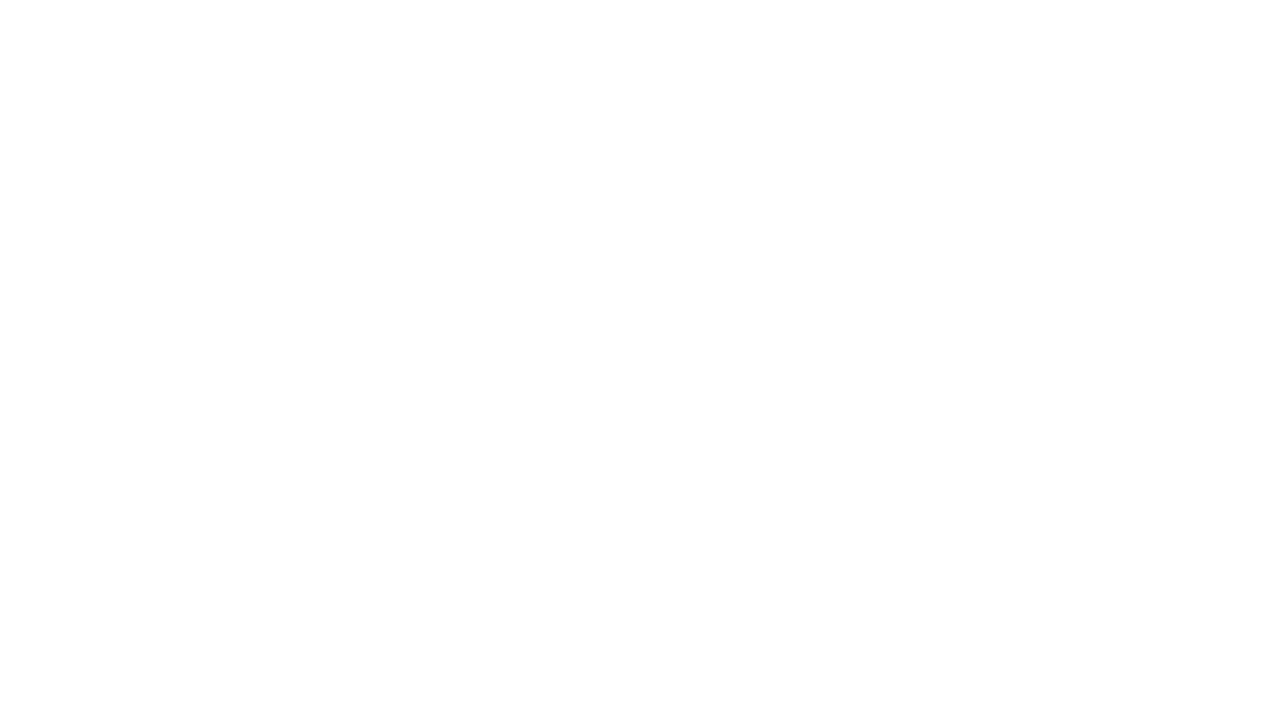
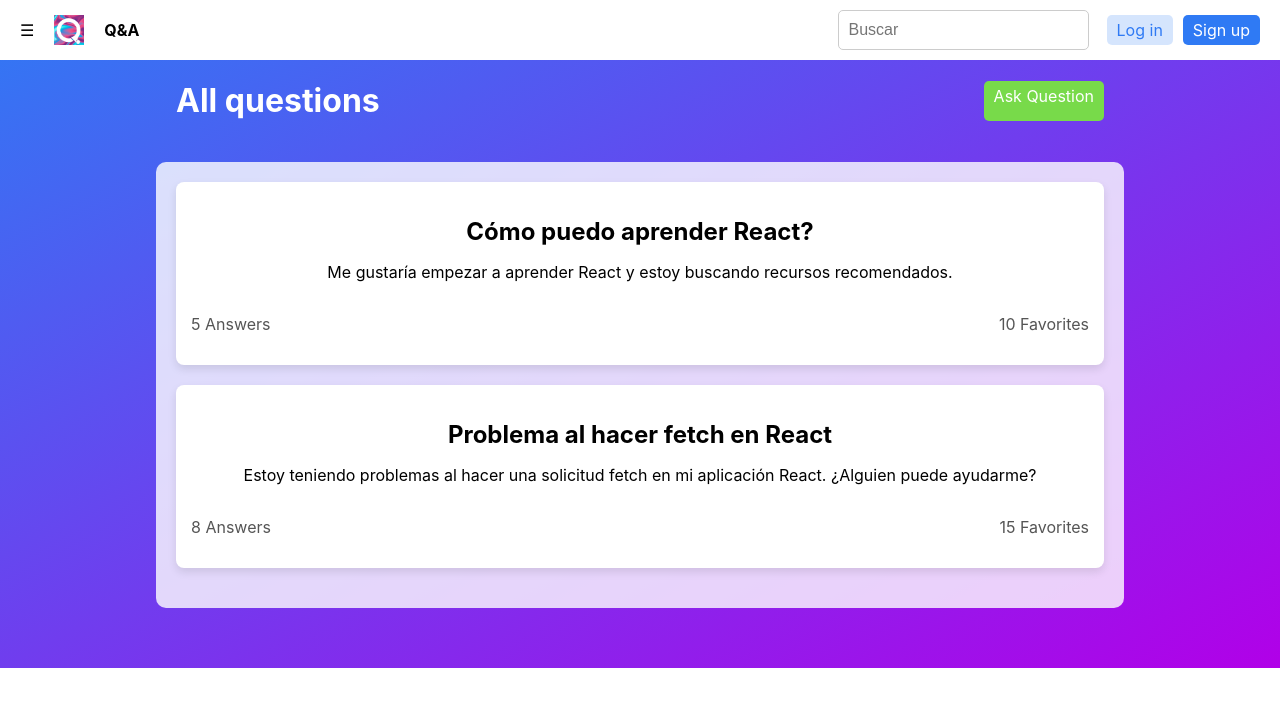
Before and after one commit to Desarrollo-de-software-III/Front_usuarios, a React (Create React App) app: page /questions in a window 1280 px wide. Before the commit this address had no page. Shown: the top 706 px of the page. Built offline with nearby package versions, Linux system fonts and the light colour scheme.

Commit message:
add view questions

```diff
--- a/src/App.js
+++ b/src/App.js
@@ -2,6 +2,7 @@ import React from 'react';
 import { BrowserRouter as Router, Route, Routes } from 'react-router-dom';
 
 import Home from './views/Home/Home.js';
+import Questions from './views/Questions/Questions.js';
 // import RegistrationForm from './views/RegistrationForm';
 // import LoginForm from './views/LoginForm';
 
@@ -10,6 +11,7 @@ function App() {
     <Router>
       <Routes>
         <Route path="/" element={<Home />} />
+        <Route path="/questions" element={<Questions />} />
         {/* <Route path="/registro" element={<RegistrationForm />} />
         <Route path="/inicio-sesion" element={<LoginForm />} /> */}
       </Routes>
--- a/src/components/LoginForm.js
+++ b/src/components/LoginForm.js
@@ -8,6 +8,7 @@ function LoginModal({ onClose, onSubmit }) {
   const [email, setEmail] = useState('');
   const [password, setPassword] = useState('');
   const [showSignUpModal, setShowSignUpModal] = useState(false);
+  const [isLoggedIn, setIsLoggedIn] = useState(false);
 
   const handleEmailChange = (event) => {
     setEmail(event.target.value);
@@ -35,17 +36,19 @@ function LoginModal({ onClose, onSubmit }) {
     console.log(data);
 
     axios({
-      url: 'http://127.0.0.1:8000',
+      url: 'http://127.0.0.1:8001/login/',
+      // http://auth-svc:8000/signup/
       method: 'POST',
       headers: {
         'Content-Type': 'application/json'
       },
       body: data
     }).then(response => {
-        if (response.status === 201) {
+        if (response.status === 200) {
           // La solicitud fue exitosa, muestra un mensaje de éxito
           Swal.fire('Success', 'Inicio de sesión exitoso', 'success');
           console.log("Inicio de sesión exitoso");
+          setIsLoggedIn(true);
         } else {
           // La solicitud no fue exitosa, maneja el error y muestra un mensaje de error
           Swal.fire('Error', 'Inicio de sesión fallido', 'error');
@@ -64,6 +67,10 @@ function LoginModal({ onClose, onSubmit }) {
 
   const closeSignUpModal = () => {
     setShowSignUpModal(false);
+  };
+
+  const isUserLoggedIn = () => {
+    return isLoggedIn;
   };
 
   return (
--- a/src/components/Navbar.js
+++ b/src/components/Navbar.js
@@ -1,4 +1,5 @@
 import React, { useState } from "react";
+import { Link } from 'react-router-dom';
 import './Navbar.css';
 import logo from './images/logo.jpeg';
 import teams from './images/teams.png';
@@ -16,8 +17,10 @@ function Navbar({ openLoginModal, openSignUpModal }) {
         <div className="menu-icon" onClick={toggleMenu}>
           ☰
         </div>
-        <img src={logo} alt="Logo" className="logo"/>
-        <div className="qna">Q&A</div>
+
+          <img src={logo} alt="Logo" className="logo"/>
+          <div className="qna">Q&A</div>
+
       </div>
       <div className="right-section">
         <div className="search-bar">
@@ -32,8 +35,8 @@ function Navbar({ openLoginModal, openSignUpModal }) {
         <div className="menu">
           <p>Public</p>
           <ul>
-            <li>Home</li>
-            <li>Questions</li>
+            <li><Link to="/">Home</Link></li>
+            <li><Link to="/questions">Questions</Link></li>
             <li>Users</li>
             <li>Tags</li>
           </ul>
--- a/src/components/SignUpForm.js
+++ b/src/components/SignUpForm.js
@@ -62,6 +62,7 @@ function SignUpModal({ onClose }) {
           console.log(userData);
 
           axios.post("/api/users/create/",
+          //axios.post("http://127.0.0.1:8000/create/",
           userData, {
             headers: {
               "Content-Type": "application/json",
--- a/src/views/Questions/Questions.css
+++ b/src/views/Questions/Questions.css
@@ -0,0 +1,63 @@
+.background {
+    background: linear-gradient(to bottom right, #2F7AF4, #B100E8);
+  /* max-width: 100%; */
+    margin: 0 auto;
+    padding: 60px;
+    display: flex;
+    flex-direction: column;
+    align-items: center;
+    justify-content: center;
+    color: white;
+    text-align: center;
+}
+
+  .container-questions {
+    display: flex;
+    justify-content: space-between;
+    width: 80%;
+    margin-bottom: 20px;
+    align-items: center;
+  }
+
+
+  .ask-button {
+    background-color: #78da4a;
+    color: #ffffff;
+    border: none;
+    height: 30px;
+    padding: 5px 10px;
+    border-radius: 5px;
+    cursor: pointer;
+  }
+
+  .question-container {
+    background-color: rgba(255, 255, 255, 0.8);
+    padding: 20px;
+    border-radius: 10px;
+    width: 80%;
+    margin: 0 auto;
+  }
+
+  .question {
+    margin-bottom: 20px;
+    padding: 15px;
+    background-color: #fff;
+    color: #000000;
+    border-radius: 8px;
+    box-shadow: 0 4px 8px rgba(0, 0, 0, 0.1);
+
+  }
+
+  .question-info {
+    margin-bottom: 10px;
+  }
+
+  .question h2 {
+    margin-bottom: 5px;
+  }
+
+  .question-stats {
+    display: flex;
+    justify-content: space-between;
+    color: #555;
+  }
--- a/src/views/Questions/Questions.js
+++ b/src/views/Questions/Questions.js
@@ -0,0 +1,76 @@
+import React, { useState } from "react";
+import './Questions.css';
+import Navbar from '../../components/Navbar.js';
+import LoginModal from "../../components/LoginForm.js";
+import SignUpModal from "../../components/SignUpForm.js";
+
+function Questions() {
+    const [showLoginModal, setShowLoginModal] = useState(false);
+    const [showSignUpModal, setShowSignUpModal] = useState(false);
+
+    const questionsData = [
+        {
+            id: 1,
+            title: 'Cómo puedo aprender React?',
+            description: 'Me gustaría empezar a aprender React y estoy buscando recursos recomendados.',
+            answersCount: 5,
+            favoritesCount: 10,
+        },
+        {
+            id: 2,
+            title: 'Problema al hacer fetch en React',
+            description: 'Estoy teniendo problemas al hacer una solicitud fetch en mi aplicación React. ¿Alguien puede ayudarme?',
+            answersCount: 8,
+            favoritesCount: 15,
+        },
+
+    ];
+
+    const openLoginModal = () => {
+        setShowLoginModal(true);
+    };
+
+    const closeLoginModal = () => {
+        setShowLoginModal(false);
+    };
+
+    const openSignUpModal = () => {
+        setShowSignUpModal(true);
+    };
+
+    const closeSignUpModal = () => {
+        setShowSignUpModal(false);
+    };
+
+    return (
+        <div className="background">
+            <Navbar openLoginModal={openLoginModal} openSignUpModal={openSignUpModal} />
+
+            {showLoginModal && <LoginModal onClose={closeLoginModal} />}
+            {showSignUpModal && <SignUpModal onClose={closeSignUpModal} />}
+
+            <div className="container-questions">
+                <h1>All questions</h1>
+                <div className="ask-button">
+                    Ask Question
+                </div>
+            </div>
+            <div className="question-container">
+                {questionsData.map((question) => (
+                    <div key={question.id} className="question">
+                        <div className="question-info">
+                            <h2>{question.title}</h2>
+                            <p>{question.description}</p>
+                        </div>
+                        <div className="question-stats">
+                            <p>{question.answersCount} Answers</p>
+                            <p>{question.favoritesCount} Favorites</p>
+                        </div>
+                    </div>
+                ))}
+            </div>
+        </div>
+    );
+}
+
+export default Questions;
```
